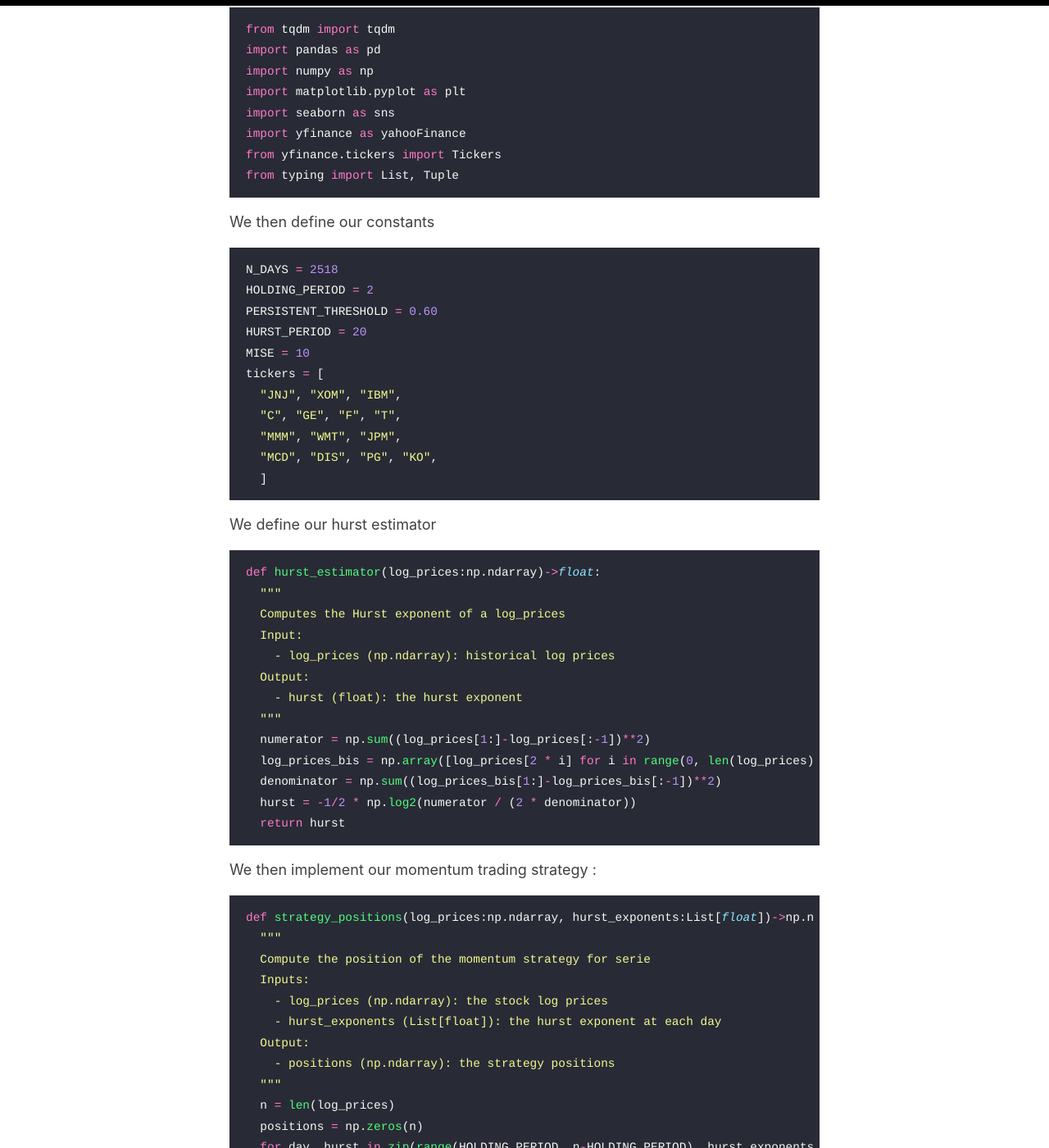
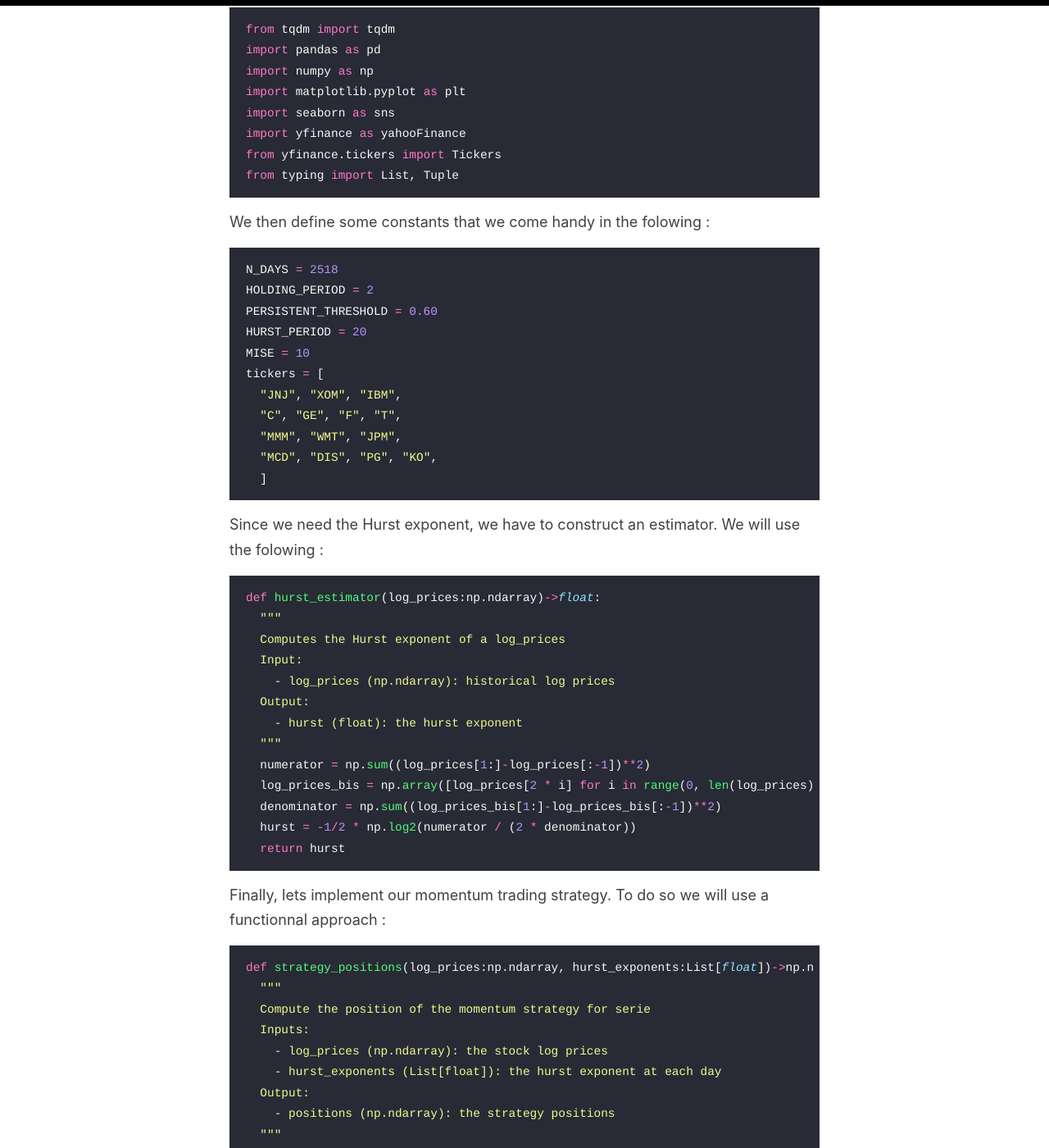
Before and after one commit to Zaltarba/blog, a Jekyll site: the page built from _posts/2023-07-21-MomentumTrading.md, in a window 1280 px wide and 1400 px high, scrolled down 3564 px. Shown: the whole window at 82% size. Built offline with Jekyll 4.4.1, drawn with Linux system fonts in a browser that asks for light colours; some of the changed text lies outside the part shown.

Commit message:
Update 2023-07-21-MomentumTrading.md

````diff
--- a/_posts/2023-07-21-MomentumTrading.md
+++ b/_posts/2023-07-21-MomentumTrading.md
@@ -69,7 +69,7 @@ TSLA_ticker_history = TSLA_ticker.history(period="max")
 
 ## Coding the strategy
 
-We first make the required imports :
+First of all, since we work on python we have to make to necessary imports :
 
 ```python
 from tqdm import tqdm
@@ -82,7 +82,7 @@ from yfinance.tickers import Tickers
 from typing import List, Tuple
 ```
 
-We then define our constants
+We then define some constants that we come handy in the folowing :
 
 ```python
 N_DAYS = 2518
@@ -98,7 +98,7 @@ tickers = [
   ]
 ```
 
-We define our hurst estimator
+Since we need the Hurst exponent, we have to construct an estimator. We will use the folowing :
 
 ```python
 def hurst_estimator(log_prices:np.ndarray)->float:
@@ -116,7 +116,7 @@ def hurst_estimator(log_prices:np.ndarray)->float:
   return hurst
 ```
 
-We then implement our momentum trading strategy :
+Finally, lets implement our momentum trading strategy. To do so we will use a functionnal approach :
 
 ```python
 def strategy_positions(log_prices:np.ndarray, hurst_exponents:List[float])->np.ndarray:
````
